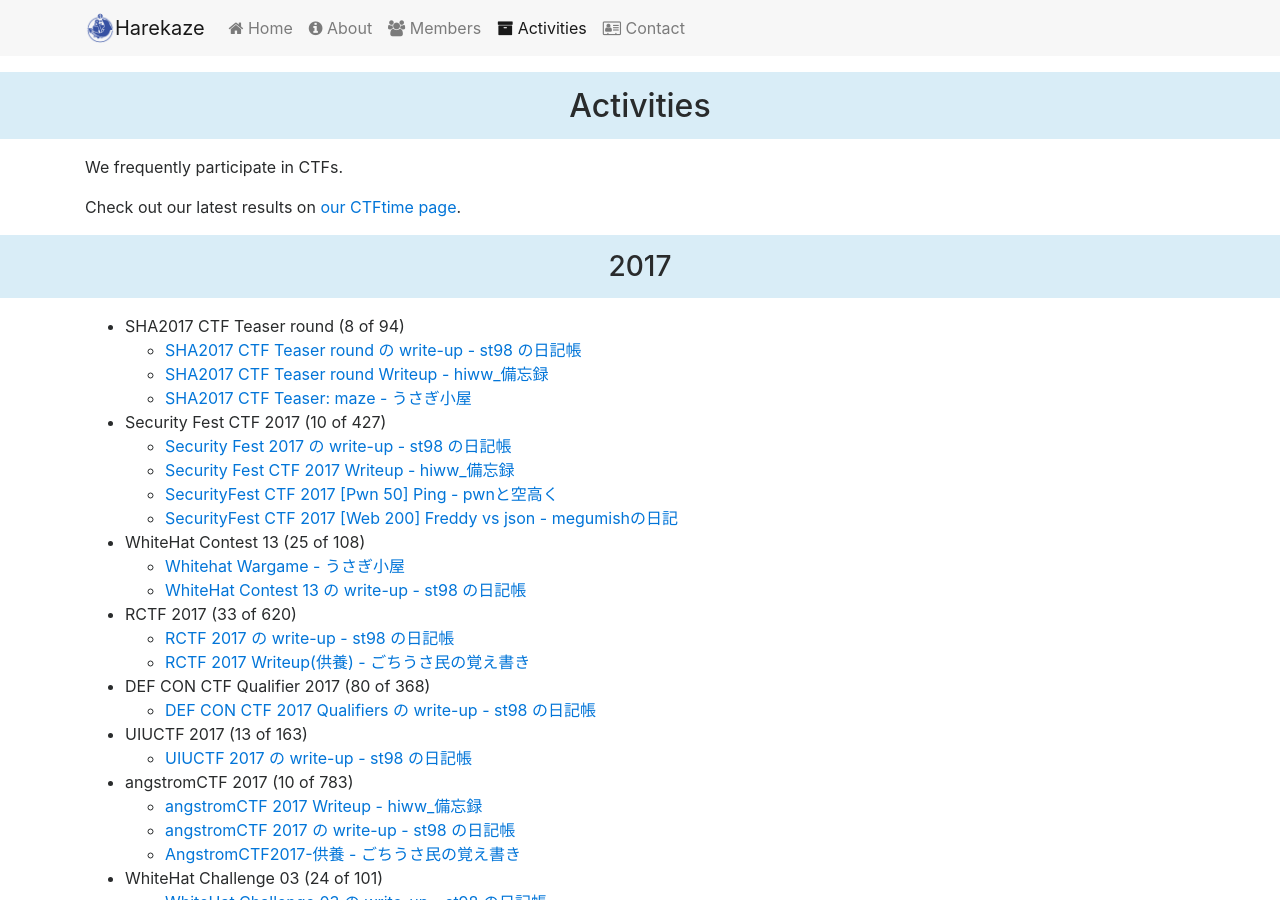
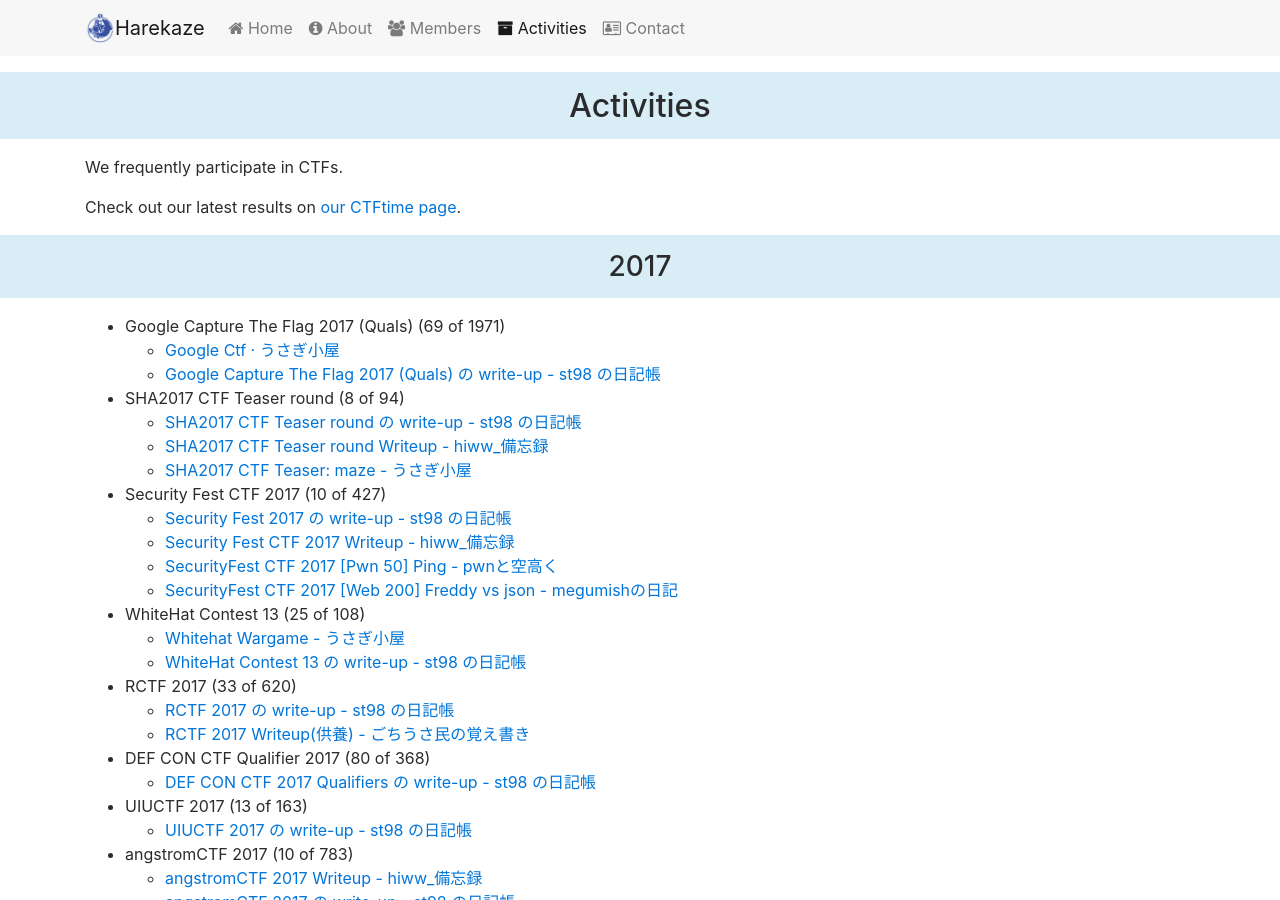
Before and after one commit to TeamHarekaze/TeamHarekaze.github.io, a Jekyll site: the page built from activities.html, in a window 1280 px wide and 900 px high. Built offline with Jekyll 4.4.1, drawn with Linux system fonts in a browser that asks for light colours; nearby versions of some CDN libraries.

Commit message:
Add Google Capture The Flag 2017 (Quals)

```diff
--- a/_data/activities.yml
+++ b/_data/activities.yml
@@ -1,5 +1,13 @@
 - year: 2017
   ctfs:
+    - name: "Google Capture The Flag 2017 (Quals)"
+      rank: 69
+      participants: 1971
+      writeups:
+        - title: "Google Ctf · うさぎ小屋"
+          url: "http://kimiyuki.net/categories/google-ctf/"
+        - title: "Google Capture The Flag 2017 (Quals) の write-up - st98 の日記帳"
+          url: "https://st98.github.io/diary/posts/2017-06-23-google-capture-the-flag-2017-quals.html"
     - name: "SHA2017 CTF Teaser round"
       rank: 8
       participants: 94
```
